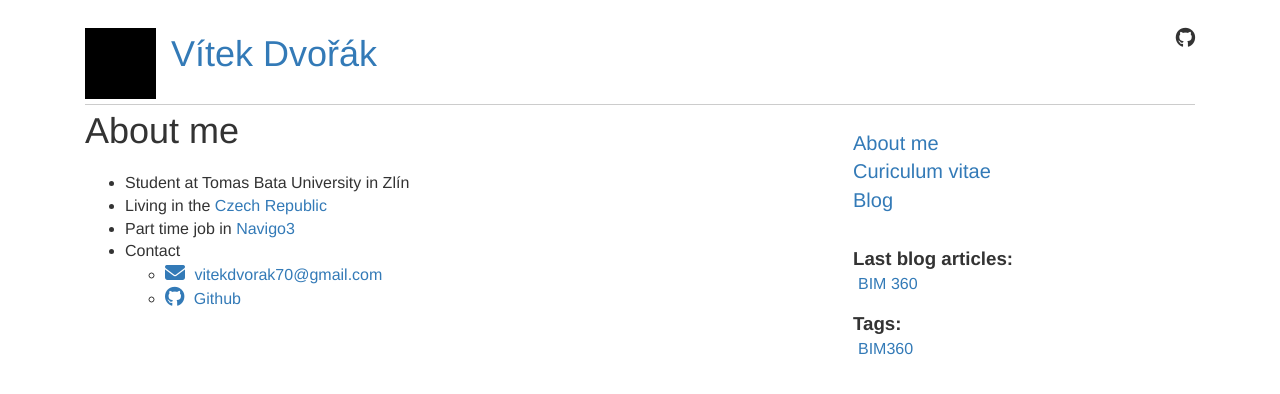
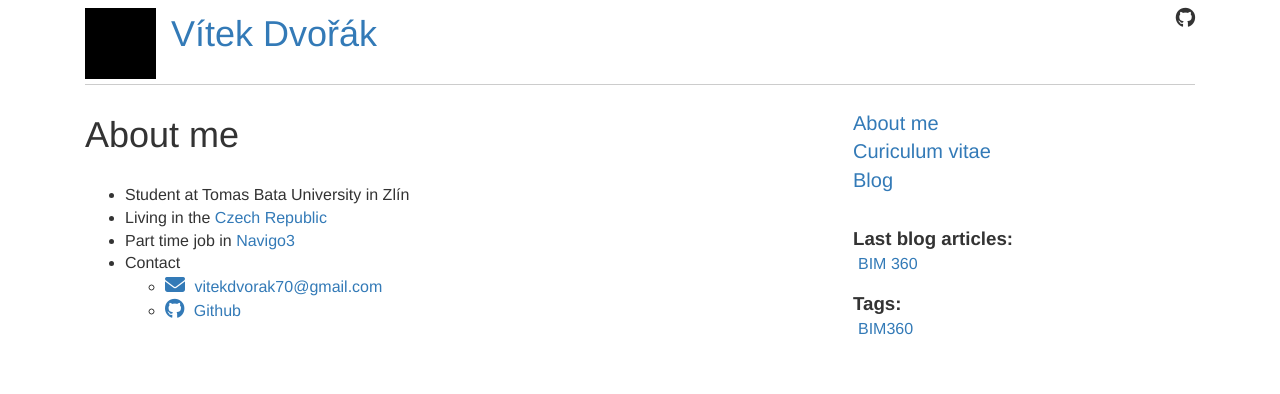
Before and after one commit to vdvorak/vitekdvorak.github.io, a Jekyll site: the page built from index.md, in a window 1280 px wide. Shown: the top 394 px of the page. Built offline with Jekyll 4.4.1, drawn with Linux system fonts in a browser that asks for light colours; nearby versions of some CDN libraries; our own code applies the rules of GitHub Pages for plain Markdown files.

Commit message:
Update main.css

```diff
--- a/assets/css/main.css
+++ b/assets/css/main.css
@@ -24,7 +24,7 @@ img {
 
 body {
   font-family: "Helvetica Neue", Helvetica, Arial, sans-serif !important;
-  padding: 20px;
+/*  padding: 20px;*/
   background: #fff;
   line-height: 1.42;
 }
@@ -66,19 +66,6 @@ a:hover {
   color: var(--primary);
 }
 
-.leftcolumn {
-  float: left;
-  padding: 1em;
-}
-
-/* Right column */
-.rightcolumn {
-  margin-top: 1em;
-  float: left;
-  padding-left: 20px;
-  border-left: 1px solid #ccc;
-}
-
 .nolist {
   list-style-type: none;
   padding: 0;
@@ -115,7 +102,7 @@ a:hover {
 h1 {
   font-size: var(--px36);
   font-weight: 500;
-  margin: 0;
+
 }
 p {
   font-size: var(--px16);
```
